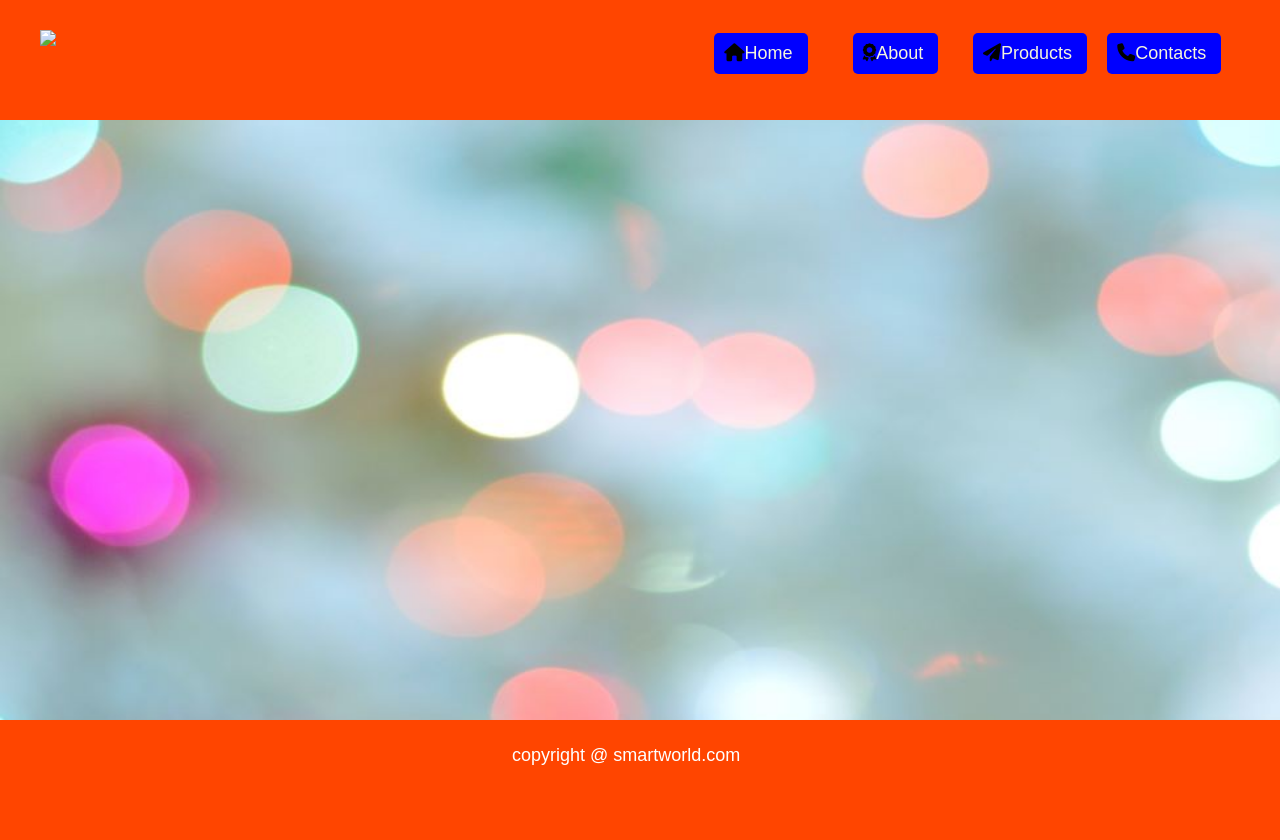
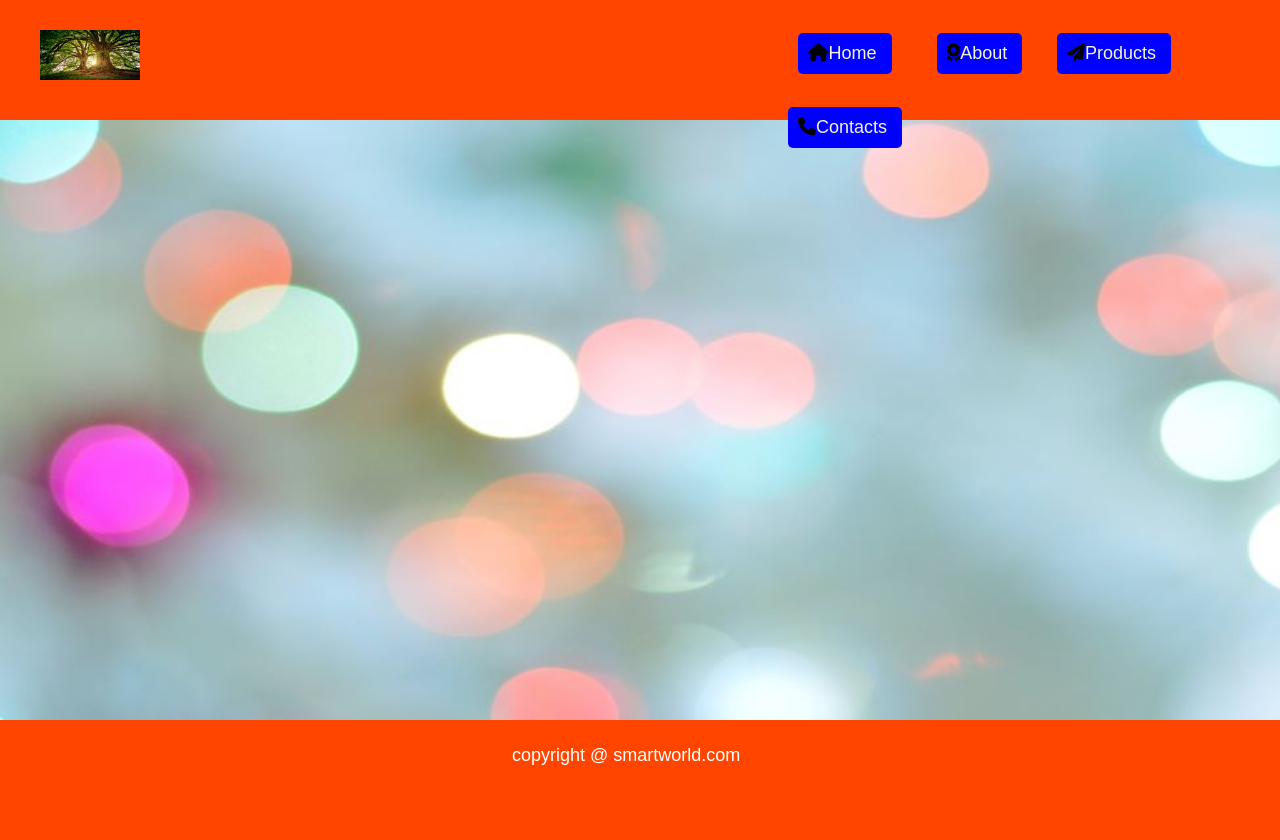
Before and after one commit to Vi2345/footer-header, a plain HTML site: page index.html in a window 1280 px wide. Drawn offline with Linux system fonts and the light colour scheme; the site is published under a folder, as on GitHub Pages, so addresses that start at the root find nothing.

Commit message:
Add files via upload

```diff
--- a/index.html
+++ b/index.html
@@ -11,7 +11,7 @@
 </head>
 <body>
     <header>
-        <div class="logo"><img src="/image/image.jpg"></div>
+        <div class="logo"><img src="image/image.jpg"></div>
         <ul class="nav-links">
             <li><a href="#" class="menu"><i class="fa-solid fa-house"></i>Home</a></li>
             <li><a href="#" class="submenu"><i class="fa-solid fa-award"></i>About</a></li>
```
